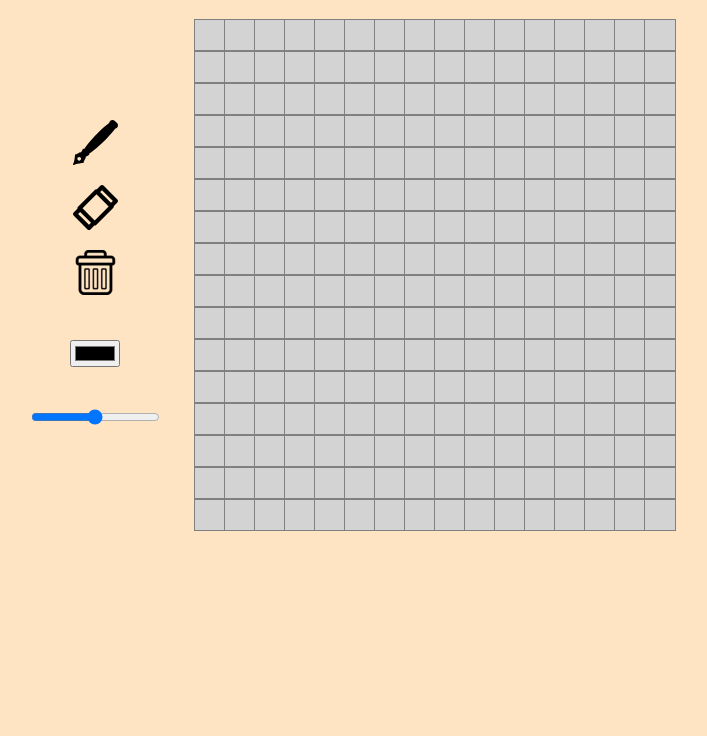
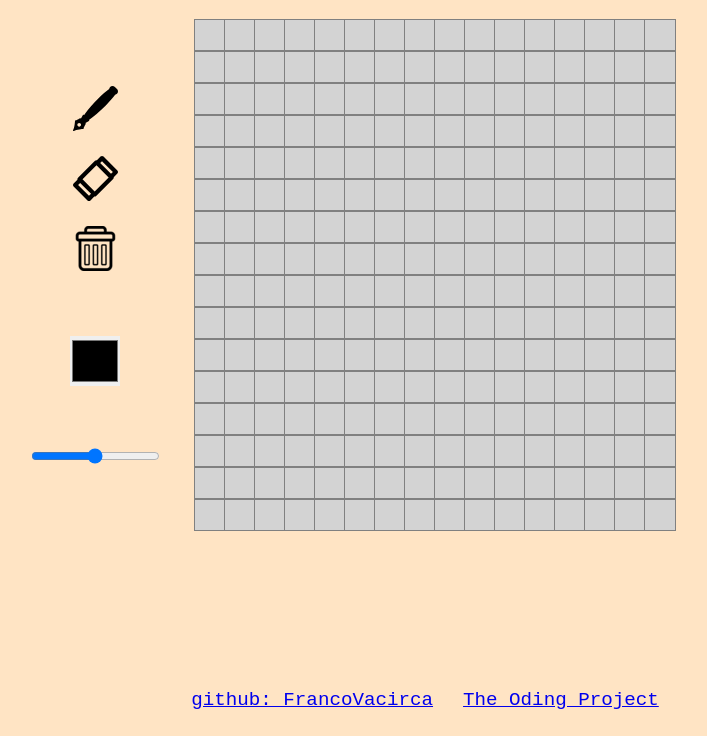
Before and after one commit to FrancoVacirca/project-top-etch-a-sketch, a plain HTML site: page index.html in a window 1280 px wide. Shown: the part 64-800 px from the top of the page, without its empty margins (185-892 px from the left). Drawn offline with Linux system fonts and the light colour scheme.

Commit message:
ui update before grid size range

```diff
--- a/index.html
+++ b/index.html
@@ -31,7 +31,7 @@
         </div>
       </div>
       <div id="chose-all-colors">
-        <input type="color">
+        <input id="colors" type="color">
       </div>
       <div id="chose-grid">
         <input type="range">
@@ -43,5 +43,14 @@
       <div id="grid-container"></div>
   </div>
 </div>
+<footer>
+  <div id="links"></div>
+    <div id="github">
+      <a href="https://github.com/FrancoVacirca">github: FrancoVacirca</a>
+    </div>
+    <div id="TOP">
+      <a href="https://www.theodinproject.com/dashboard">The Oding Project</a>
+    </div>
+</footer>
   </body>
 </html>
--- a/styles.css
+++ b/styles.css
@@ -40,6 +40,7 @@ body {
     flex-direction: column;
     width: 200px;
     gap: 40px;
+    cursor: pointer;
 }
 
 #brush-eraser-clear {
@@ -47,3 +48,48 @@ body {
     flex-direction: column;
     gap: 15px;
 }
+
+#paint-brush {
+    width: 60px;
+    align-self: center;
+    padding-top: 5px;
+}
+
+#eraser {
+    width: 60px;
+    align-self: center;
+    padding-top: 5px;
+}
+
+#clear {
+    width: 60px;
+    align-self: center;
+    padding-top: 5px;
+}
+
+#chose-all-colors {
+    display: flex;
+    justify-content: center;
+    align-items: center;
+    margin-top: 20px;
+    margin-bottom: 20px;
+}
+
+#colors {
+    cursor: pointer;
+    border: none;
+    width: 50px;
+    height: 50px;
+    padding: 0;
+}
+
+footer {
+    display: flex;
+    position: fixed;
+    bottom: 0;
+    gap: 30px;
+    text-align: center;
+    padding-left: 150px;
+    padding-bottom: 25px;
+    font-size: larger;
+}
```
